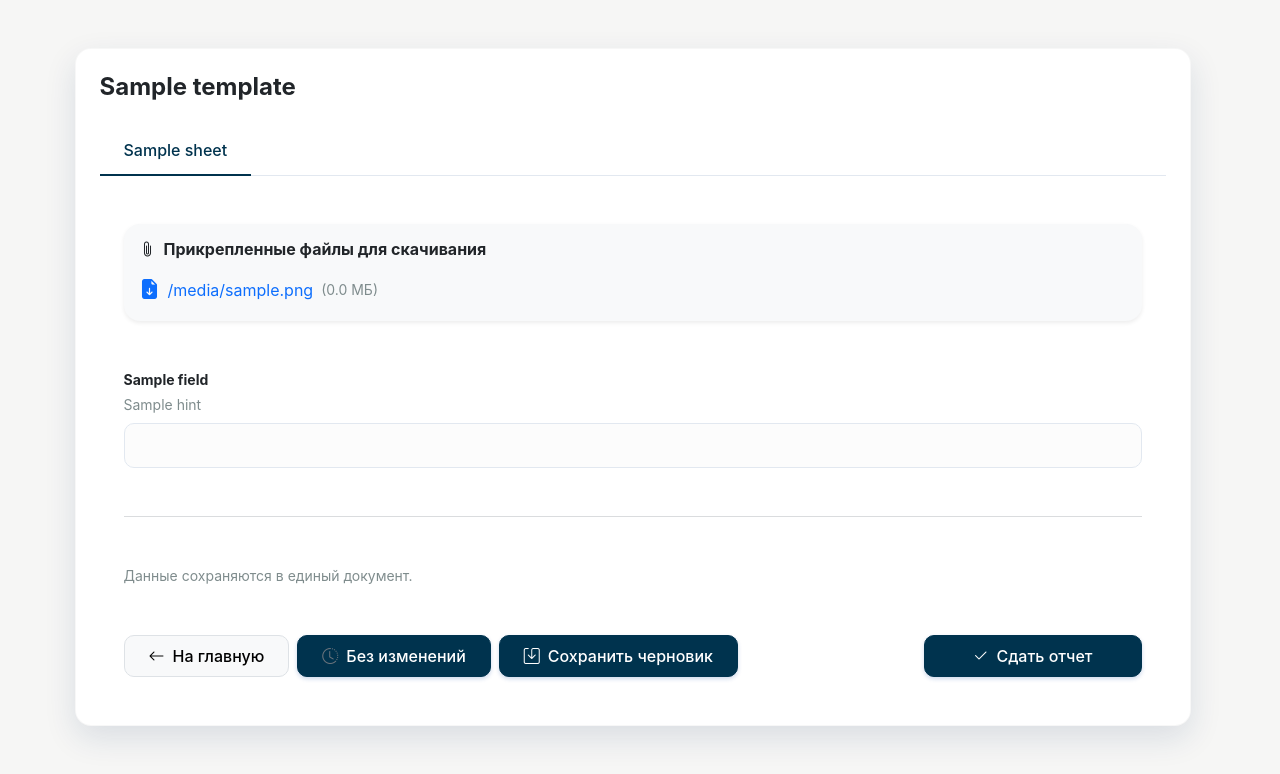
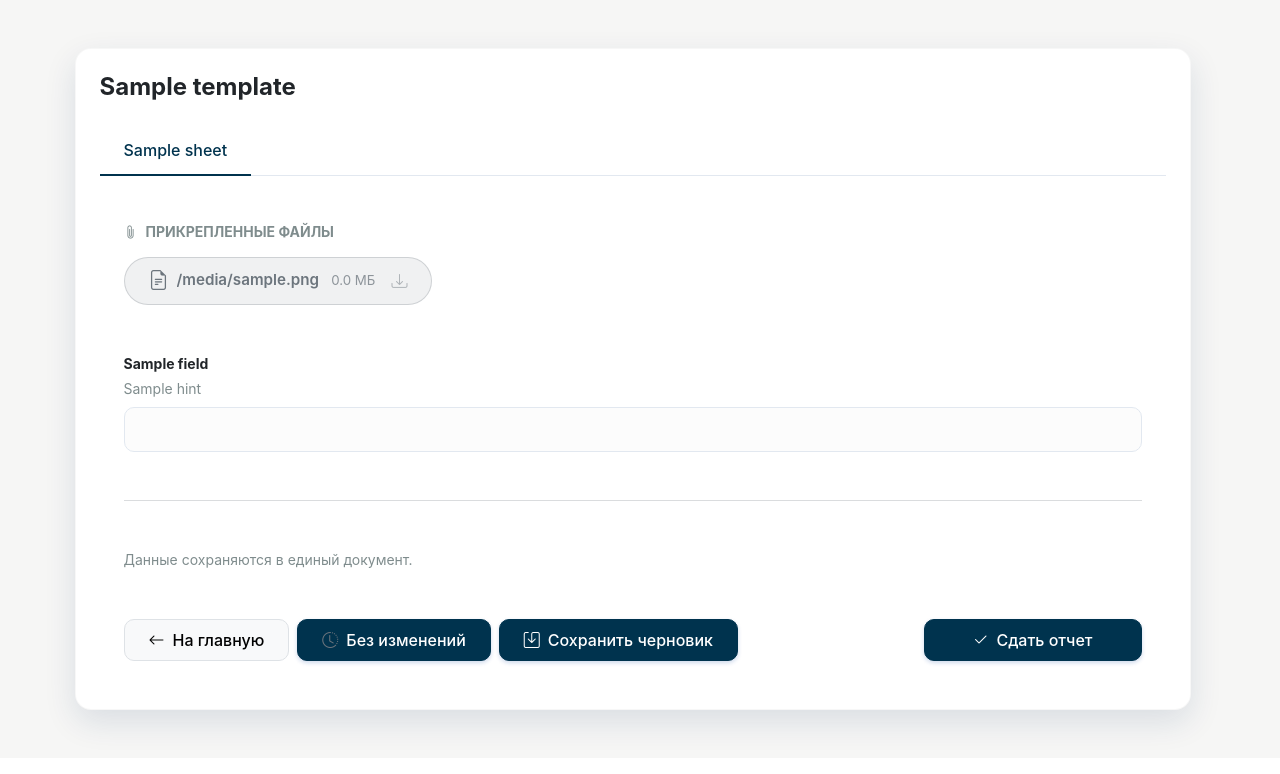
Before and after one commit to NKVD2023/copp-ras, a Python web app: template app/templates/fill_report.html in a window 1280 px wide. Shown: the part 103-877 px from the top of the page. After the commit the page ends 843 px from the top, so only its background shows below. Run offline with Jinja, Linux system fonts and the light colour scheme; the template is opened without the code that fills it: most values are stand-ins (such as "Sample title", 1, 10 or a date in 2020).

```diff
--- a/app/templates/fill_report.html
+++ b/app/templates/fill_report.html
@@ -28,18 +28,35 @@
         {% endif %}
 
         {% if template.attachments|length > 0 %}
-        <div class="card bg-light border-0 mb-4 shadow-sm">
-            <div class="card-body p-3">
-                <h6 class="card-title fw-bold text-dark mb-3"><i class="bi bi-paperclip me-2"></i>Прикрепленные файлы для скачивания</h6>
-                <div class="d-flex flex-column gap-2">
-                    {% for file in template.attachments %}
-                    <a href="{{ url_for('reports.download_file', file_id=file.id) }}" class="text-decoration-none text-primary d-flex align-items-center gap-2" download>
-                        <i class="bi bi-file-earmark-arrow-down-fill fs-5"></i>
-                        <span>{{ file.filename }}</span>
-                        <span class="text-muted small">({{ (file.file_size / 1024 / 1024)|round(2) }} МБ)</span>
+        <div class="mb-4">
+            <h6 class="fw-bold text-dark mb-3 small text-uppercase text-muted"><i class="bi bi-paperclip me-2"></i>Прикрепленные файлы</h6>
+            <div class="d-flex flex-wrap gap-2">
+                {% for file in template.attachments %}
+                    {% set ext = file.filename.split('.')[-1]|lower %}
+
+                    {% if ext == 'pdf' %}
+                        {% set badge_color = 'danger' %}
+                        {% set icon = 'bi-filetype-pdf' %}
+                    {% elif ext in ['xls', 'xlsx'] %}
+                        {% set badge_color = 'success' %}
+                        {% set icon = 'bi-filetype-xls' %}
+                    {% elif ext in ['doc', 'docx'] %}
+                        {% set badge_color = 'primary' %}
+                        {% set icon = 'bi-filetype-doc' %}
+                    {% else %}
+                        {% set badge_color = 'secondary' %}
+                        {% set icon = 'bi-file-earmark-text' %}
+                    {% endif %}
+
+                    <a href="{{ url_for('reports.download_file', file_id=file.id) }}"
+                       class="text-decoration-none bg-{{ badge_color }} bg-opacity-10 text-{{ badge_color }} border border-{{ badge_color }} border-opacity-25 py-2 px-4 d-inline-flex align-items-center gap-2 rounded-pill transition-all"
+                       style="transition: all 0.2s; font-size: 0.95rem;" onmouseover="this.classList.add('shadow-sm')" onmouseout="this.classList.remove('shadow-sm')">
+                        <i class="bi {{ icon }} fs-5"></i>
+                        <span class="fw-semibold text-truncate" style="max-width: 300px;" title="{{ file.filename }}">{{ file.filename }}</span>
+                        <span class="opacity-75 small ms-1">{{ (file.file_size / 1024 / 1024)|round(2) }} МБ</span>
+                        <i class="bi bi-download ms-2 opacity-50 fs-6"></i>
                     </a>
-                    {% endfor %}
-                </div>
+                {% endfor %}
             </div>
         </div>
         {% endif %}
```
Also changed, not shown: 2 other files.
